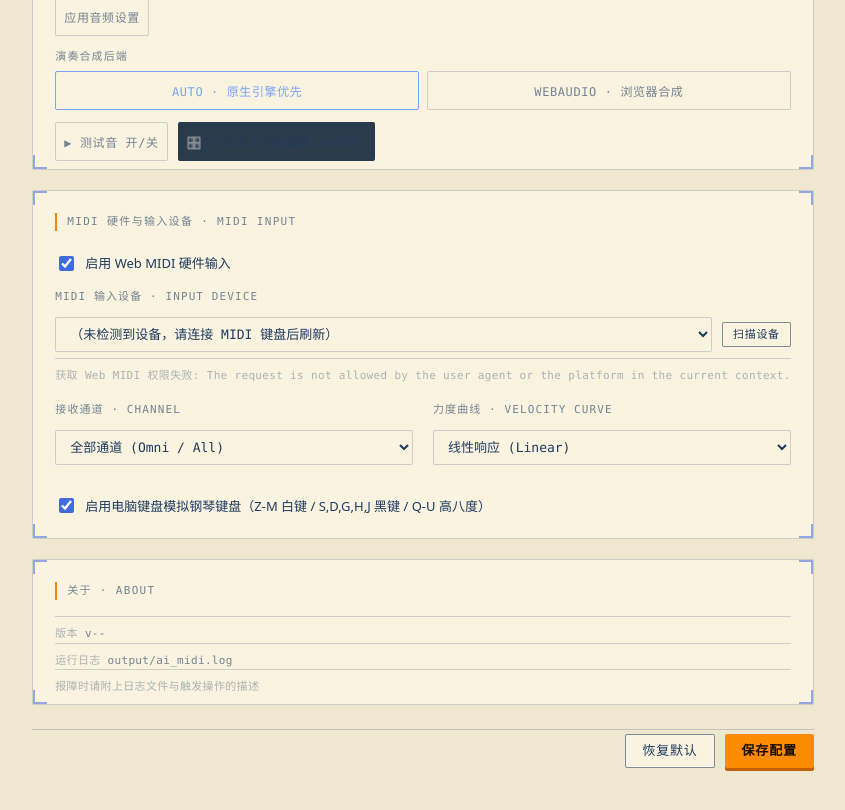
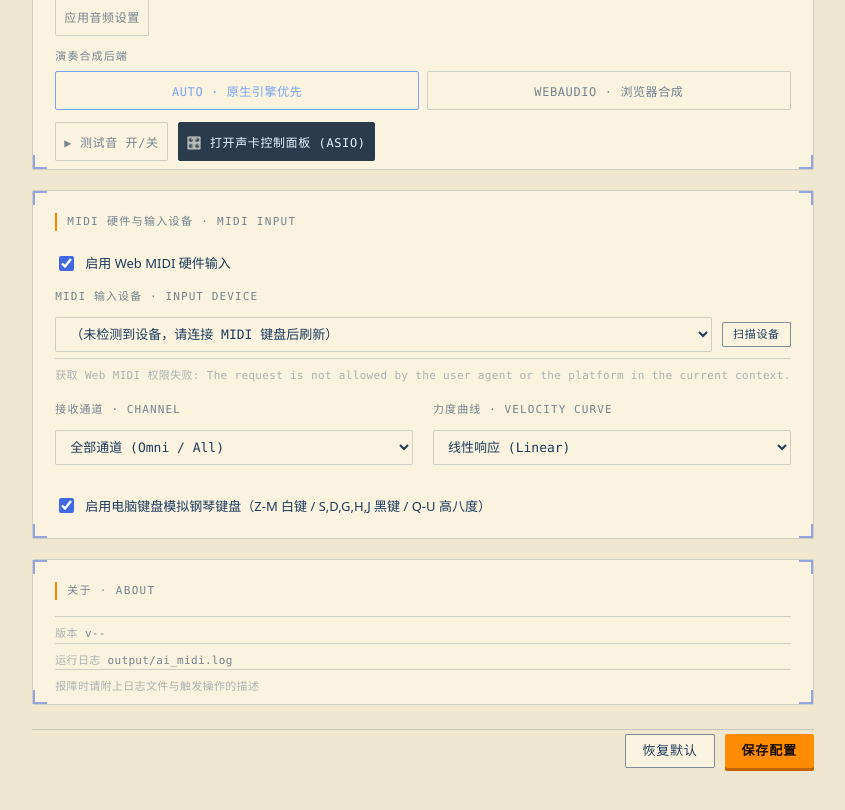
Before and after one commit to abab996/AI_MIDI, a plain HTML site: page frontend/settings.html in a window 1280 px wide. Shown: the part 1060-1870 px from the top of the page, without its empty margins (217-1062 px from the left). Drawn offline with Linux system fonts and the light colour scheme; no server answers.

Commit message:
fix(settings): 修复浅色主题下ASIO面板按钮对比度（深底强制亮字）

```diff
--- a/frontend/settings.html
+++ b/frontend/settings.html
@@ -151,7 +151,7 @@
 
       <div style="margin-top:12px;display:flex;gap:10px;flex-wrap:wrap">
         <button class="fn" id="testToneBtn">▶ 测试音 开/关</button>
-        <button class="fn" id="openPanelBtn" style="background:#2a3b4c">🎛️ 打开声卡控制面板 (ASIO)</button>
+        <button class="fn" id="openPanelBtn" style="background:#2a3b4c;color:#E0F7FC;border-color:#2a3b4c">🎛️ 打开声卡控制面板 (ASIO)</button>
         <span style="align-self:center;font-size:12px;opacity:.7" id="sf2Hint"></span>
       </div>
     </section>
--- a/frontend/style.css
+++ b/frontend/style.css
@@ -4327,3 +4327,14 @@ body.is-panning *,
     animation: none !important;
   }
 }
+
+/* 修复：ASIO 面板按钮在浅色主题下对比度不足（硬编码深底需强制亮字） */
+#openPanelBtn {
+  color: #E0F7FC !important;
+  border-color: #2a3b4c !important;
+}
+#openPanelBtn:hover {
+  background: #1e2a3a !important;
+  color: #fff !important;
+  border-color: #1e2a3a !important;
+}
```
